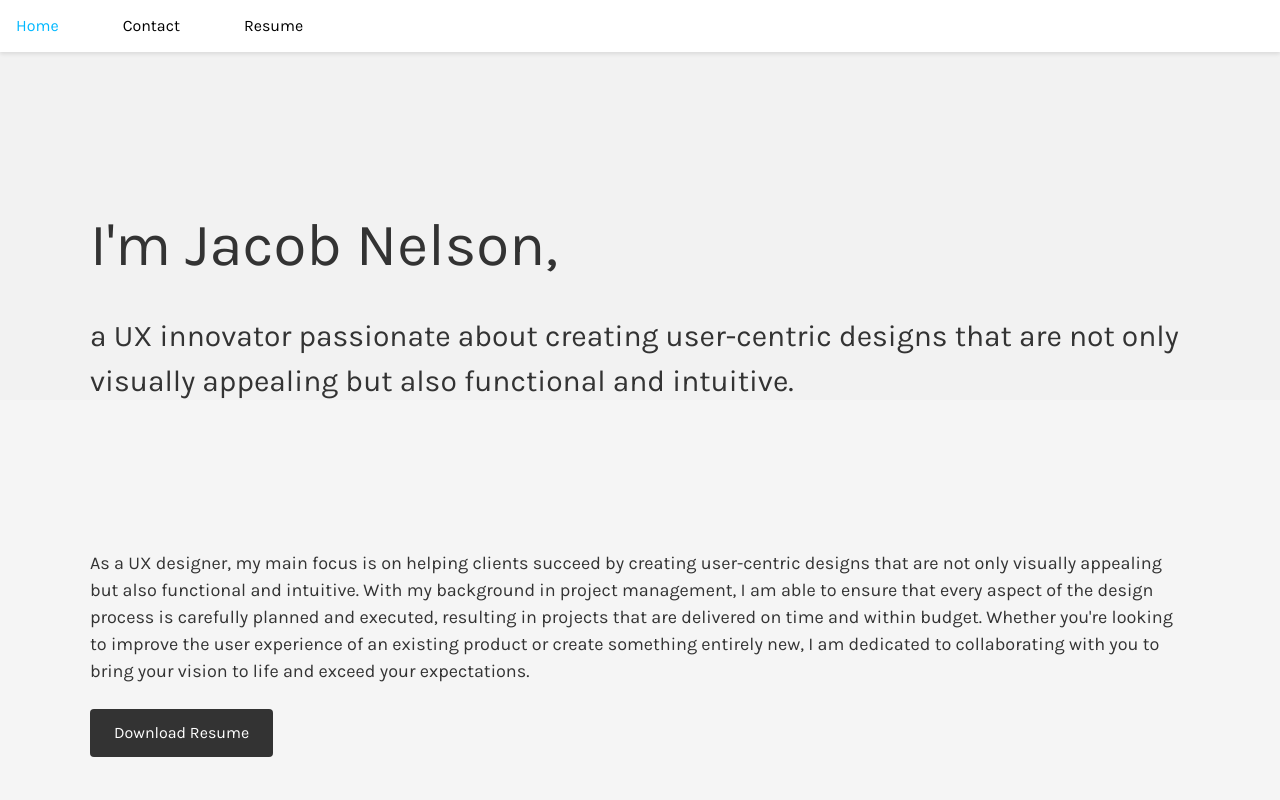
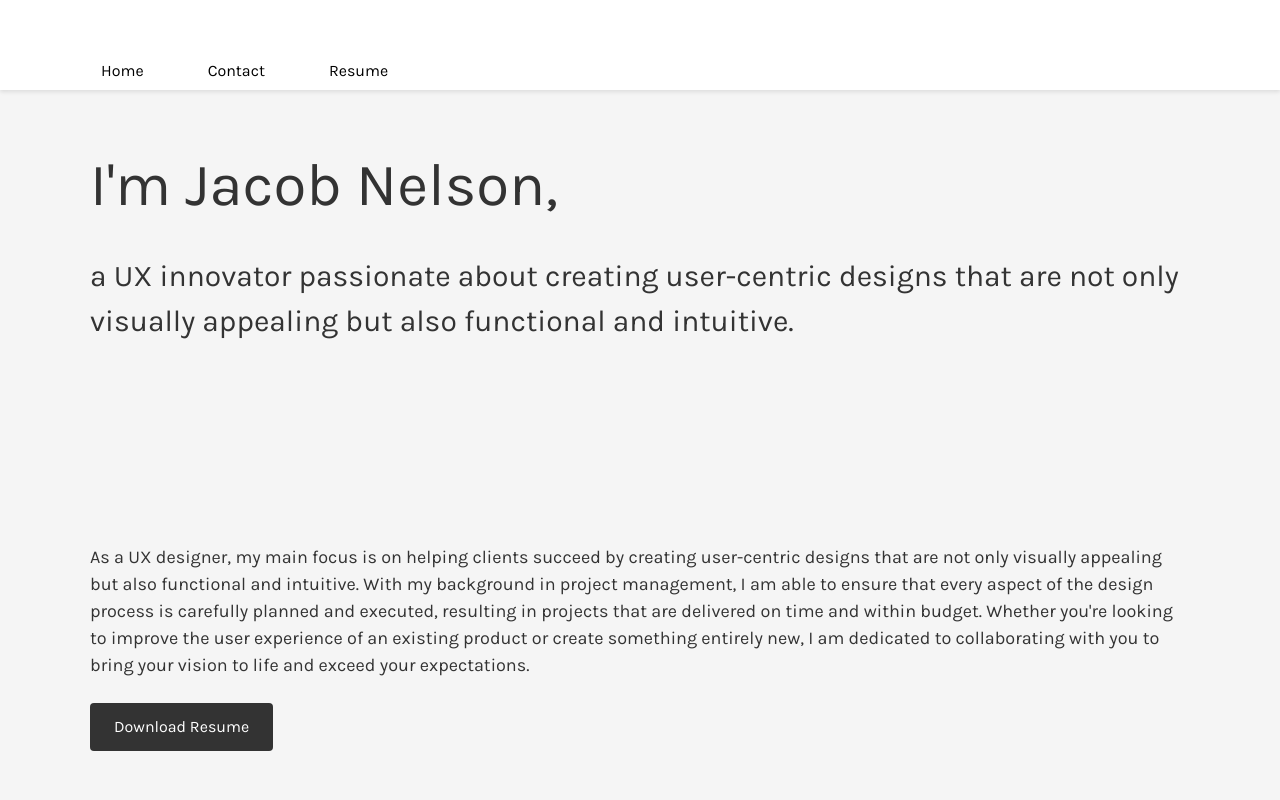
Before and after one commit to Jacobeth/UX_UI_HW_18, a plain HTML site: page index.html in a window 1280 px wide. Shown: the top 800 px of the page. Drawn offline with Linux system fonts and the light colour scheme.

Commit message:
commit html and css updates

```diff
--- a/index.html
+++ b/index.html
@@ -47,7 +47,7 @@
         </nav>
       </div>
     </header>
-    <section id="hero">
+    <section id="hero with image">
       <div class="container">
         <h1>
             I'm Jacob Nelson,
@@ -67,12 +67,12 @@
         </p>
         <a href="Jacob Nelson.pdf" download class="btn">Download Resume
         </a>
-      </div>
+        </div>
     </section>
     <section id="projects">
       <div class="container">
-        </div>
-        <h1>Projects</h1>
+        <h1>Projects
+        </h1>
         <ul>
           <li>
             <a href="#">
@@ -83,6 +83,9 @@
               </p>
             </a>
           </li>
+          </ul>
+        </div>
+
          <!-- <li>
             <a href="#">
               <img src="https://via.placeholder.com/350x200" alt="" />
--- a/style.css
+++ b/style.css
@@ -10,6 +10,13 @@
     font-family: 'Karla', sans-serif;    line-height: 1.5;
     color: #333;
     background-color: #f5f5f5;
+  }
+
+  .topnav {
+    max-height: 50px;
+    max-width: 1200px;
+    margin: 0 auto;
+    padding: 45px;
   }
 
   .container {
@@ -67,7 +74,7 @@
   header {
     background-color: #fff;
     box-shadow: 0 2px 4px rgba(0, 0, 0, 0.1);
-    position: fixed;
+    position: static;
     top: 0;
     left: 0;
     width: 100%;
```
